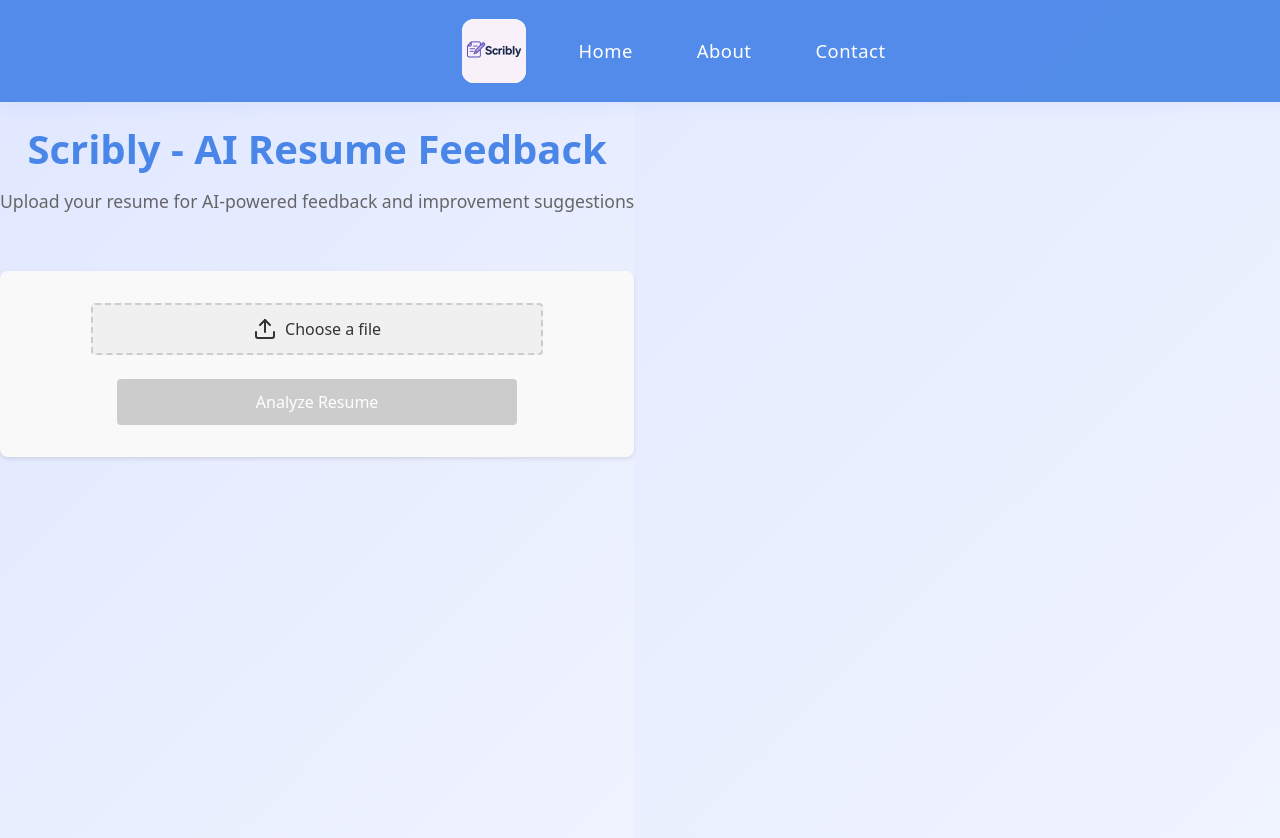
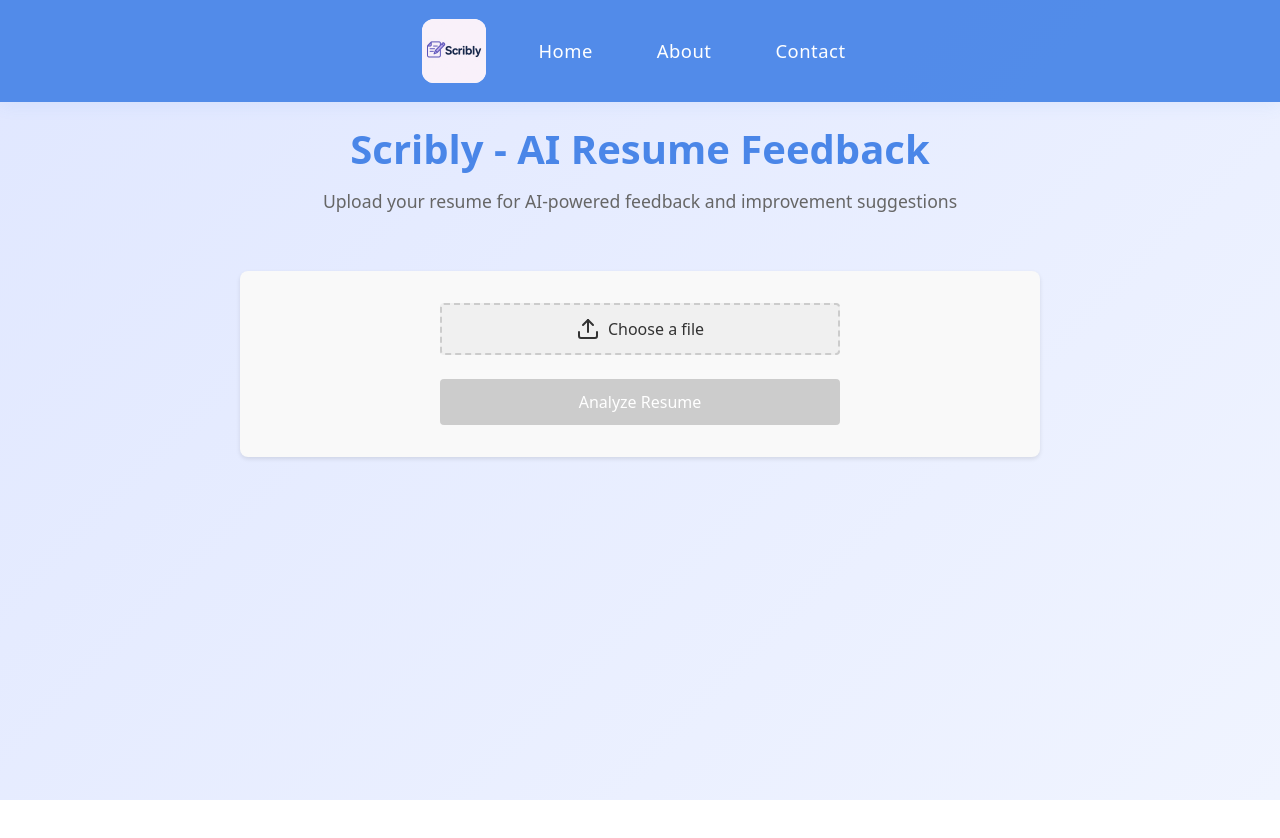
Before and after one commit to jkalski/Scribly, a React (Vite) app in the folder frontend/: page / in a window 1280 px wide. Shown: the top 838 px of the page. After the commit the page ends 800 px from the top, so only its background shows below. Built offline with nearby package versions, Linux system fonts and the light colour scheme.

Commit message:
Update styles and layout for header, PDF viewer, and analysis section

```diff
--- a/frontend/src/Analysis.css
+++ b/frontend/src/Analysis.css
@@ -7,9 +7,10 @@
     padding: 1.5rem;
     border-radius: 12px;
     box-shadow: 0 4px 12px rgba(0, 0, 0, 0.1);
-    height: min-content;
+    overflow-y: auto;
     max-height: 800px;
-    overflow-y: auto;
+    width: 100%;
+    box-sizing: border-box;
   }
 
   .analysis-header {
@@ -19,6 +20,7 @@
     margin-bottom: 1.5rem;
     padding-bottom: 1rem;
     border-bottom: 1px solid #e0e0e0;
+    width: 100%;
   }
 
   .analysis-title {
@@ -36,6 +38,8 @@
     justify-content: space-between;
     align-items: center;
     transition: all 0.3s ease;
+    width: 100%;
+    box-sizing: border-box;
   }
 
   .score-card.score-high {
@@ -80,6 +84,8 @@
     display: flex;
     border-bottom: 1px solid #e0e0e0;
     margin-bottom: 1rem;
+    width: 100%;
+    box-sizing: border-box;
   }
 
   .tab-button {
@@ -90,6 +96,8 @@
     border: none;
     cursor: pointer;
     transition: all 0.2s ease;
+    flex: 1;
+    max-width: 50%;
   }
 
   .tab-button:hover {
@@ -112,6 +120,7 @@
     margin-bottom: 1rem;
     padding-bottom: 0.5rem;
     border-bottom: 1px solid #eaeaea;
+    width: 100%;
   }
 
   .section-title svg {
@@ -130,6 +139,9 @@
 
   .analysis-list {
     margin-bottom: 1.5rem;
+    width: 100%;
+    padding-left: 0;
+    list-style-type: none;
   }
 
   .analysis-item {
@@ -137,6 +149,8 @@
     padding: 0.75rem;
     border-bottom: 1px solid #f0f0f0;
     transition: background-color 0.2s;
+    width: 100%;
+    box-sizing: border-box;
   }
 
   .analysis-item:hover {
@@ -161,6 +175,8 @@
     box-shadow: 0 2px 4px rgba(0, 0, 0, 0.05);
     border-left: 3px solid;
     transition: transform 0.2s, box-shadow 0.2s;
+    width: 100%;
+    box-sizing: border-box;
   }
 
   .annotation-item:hover {
@@ -260,6 +276,28 @@
     font-size: 0.9rem;
   }
 
+  .annotation-container {
+    position: absolute;
+    top: 0;
+    left: 0;
+    width: 100%;
+    height: 100%;
+    pointer-events: none;
+    z-index: 5;
+  }
+
+  /* Summary view styling */
+  .summary-view {
+    width: 100%;
+    box-sizing: border-box;
+  }
+
+  /* Detailed analysis styling */
+  .detailed-analysis {
+    width: 100%;
+    box-sizing: border-box;
+  }
+
   /* Responsive adjustments */
   @media (max-width: 768px) {
     .analysis-section {
--- a/frontend/src/App.css
+++ b/frontend/src/App.css
@@ -1,22 +1,89 @@
-/* Base styles */
+/* Reset and base styles */
+*, *::before, *::after {
+  box-sizing: border-box;
+}
+
+body {
+  margin: 0;
+  padding: 0;
+  background: linear-gradient(135deg, #e0e7ff 0%, #f0f4ff 100%);
+  min-height: 100vh;
+  font-family: system-ui, -apple-system, BlinkMacSystemFont, 'Segoe UI', Roboto, Oxygen, Ubuntu, Cantarell, 'Open Sans', 'Helvetica Neue', sans-serif;
+}
+
 #root {
-  max-width: 1600px;
+  width: 100%;
+  max-width: 1280px;
   margin: 0 auto;
-  padding: 1rem;
+  padding: 0;
   text-align: center;
 }
 
+/* App container */
 .App {
-  font-family: system-ui, -apple-system, BlinkMacSystemFont, 'Segoe UI', Roboto, Oxygen, Ubuntu, Cantarell, 'Open Sans', 'Helvetica Neue', sans-serif;
   color: #333;
   min-height: 100vh;
   display: flex;
   flex-direction: column;
-  padding-top: 100px;
+  padding-top: 100px; /* Space for fixed header */
+  width: 100%;
 }
 
+/* Fixed header */
+.main-header {
+  width: 100%; /* Changed from 100vw to prevent horizontal overflow */
+  background: rgba(74, 134, 232, 0.95);
+  color: #fff;
+  display: flex;
+  align-items: center;
+  justify-content: center;
+  padding: 1.2rem 2.5rem;
+  box-shadow: 0 4px 16px rgba(74, 134, 232, 0.08);
+  position: fixed;
+  top: 0;
+  left: 0;
+  right: 0;
+  z-index: 100;
+  margin-bottom: 2rem;
+}
+
+.header-logo {
+  width: 64px;
+  height: 64px;
+  border-radius: 12px;
+  background: #fff;
+  object-fit: contain;
+  margin-right: 2.5rem;
+}
+
+.header-nav {
+  display: flex;
+  gap: 2.5rem;
+}
+
+.header-link {
+  color: #fff;
+  text-decoration: none;
+  font-weight: 500;
+  font-size: 1.15rem;
+  letter-spacing: 0.5px;
+  padding: 0.25rem 0.75rem;
+  border-radius: 6px;
+  transition: background 0.2s, color 0.2s;
+}
+
+.header-link:hover,
+.header-link:focus {
+  background: #fff;
+  color: #4a86e8;
+  text-decoration: none;
+}
+
+/* Typography */
 header {
   margin-bottom: 2rem;
+  width: 100%;
+  padding: 0 1rem;
 }
 
 h1 {
@@ -45,11 +112,13 @@
 
 /* Upload section */
 .upload-section {
+  width: 90%;
+  max-width: 800px;
+  margin: 0 auto 2rem;
   background-color: #f9f9f9;
   padding: 2rem;
   border-radius: 8px;
   box-shadow: 0 2px 4px rgba(0, 0, 0, 0.1);
-  margin-bottom: 2rem;
   display: flex;
   flex-direction: column;
   align-items: center;
@@ -151,11 +220,11 @@
   color: #d32f2f;
   padding: 12px;
   border-radius: 4px;
-  margin-bottom: 1rem;
   font-weight: 500;
   display: flex;
   align-items: center;
   gap: 0.5rem;
+  width: 90%;
   max-width: 800px;
   margin: 0 auto 1.5rem;
 }
@@ -165,8 +234,10 @@
   display: grid;
   grid-template-columns: 1fr 1fr;
   gap: 2rem;
-  width: 100%;
-  align-items: stretch;
+  width: 90%;
+  max-width: 1200px;
+  margin: 0 auto;
+  align-items: start;
   min-height: 600px;
 }
 
@@ -175,8 +246,7 @@
   display: flex;
   flex-direction: column;
   align-items: center;
-  box-sizing: border-box;
-  min-width: 0;
+  width: 100%;
   min-height: 400px;
 }
 
@@ -197,14 +267,16 @@
   align-items: center;
 }
 
+/* We're going to minimize these definitions as they'll be in their own files */
+/* Only keep what's necessary for layout structure */
 .analysis-section {
   background-color: #f5f5f5;
   padding: 1.5rem;
   border-radius: 8px;
   box-shadow: 0 2px 4px rgba(0, 0, 0, 0.1);
   overflow-y: auto;
-  height: 1600px;
-  min-height: 1100px;
+  min-height: 600px;
+  max-height: 800px;
 }
 
 .analysis-content {
@@ -243,6 +315,7 @@
 /* Add some padding at the bottom of the tab content for better UX */
 .tab-content {
   padding-bottom: 40px;
+  width: 100%;
 }
 
 /* Custom scrollbar styling for better UX */
@@ -275,73 +348,51 @@
   .results-container {
     grid-template-columns: 1fr;
   }
-  .pdf-section, .analysis-section {
+
+  .pdf-section,
+  .analysis-section {
     width: 100%;
-    min-height: 300px;
+    max-width: 800px;
+    margin: 0 auto 2rem;
   }
 }
 
 @media (max-width: 768px) {
+  .main-header {
+    flex-direction: column;
+    align-items: flex-start;
+    padding: 1rem;
+  }
+
+  .header-nav {
+    gap: 1.2rem;
+    margin-top: 0.5rem;
+  }
+
+  .header-logo {
+    width: 48px;
+    height: 48px;
+    margin-right: 0;
+  }
+
   .results-container {
     gap: 1rem;
+    width: 95%;
   }
-  .analysis-section, .pdf-section {
+
+  .analysis-section,
+  .pdf-section {
     padding: 1rem;
-    min-height: 200px;
+    min-height: 300px;
   }
+
   h1 {
     font-size: 1.5rem;
   }
-}
 
-.main-header {
-  width: 100vw;
-  background: rgba(74, 134, 232, 0.95);
-  color: #fff;
-  display: flex;
-  align-items: center;
-  justify-content: center;
-  padding: 1.2rem 2.5rem;
-  box-shadow: 0 4px 16px rgba(74, 134, 232, 0.08);
-  border-radius: 0;
-  margin-bottom: 2rem;
-  position: fixed;
-  top: 0;
-  left: 0;
-  right: 0;
-  z-index: 100;
-}
-
-.header-logo {
-  width: 64px;
-  height: 64px;
-  border-radius: 12px;
-  background: #fff;
-  object-fit: contain;
-  margin-right: 2.5rem;
-}
-
-.header-nav {
-  display: flex;
-  gap: 2.5rem;
-}
-
-.header-link {
-  color: #fff;
-  text-decoration: none;
-  font-weight: 500;
-  font-size: 1.15rem;
-  letter-spacing: 0.5px;
-  padding: 0.25rem 0.75rem;
-  border-radius: 6px;
-  transition: background 0.2s, color 0.2s;
-}
-
-.header-link:hover,
-.header-link:focus {
-  background: #fff;
-  color: #4a86e8;
-  text-decoration: none;
+  .upload-section {
+    padding: 1rem;
+  }
 }
 
 @media (max-width: 600px) {
@@ -350,20 +401,15 @@
     align-items: flex-start;
     padding: 1rem;
   }
+
   .header-nav {
     gap: 1.2rem;
     margin-top: 0.5rem;
   }
+
   .header-logo {
     width: 48px;
     height: 48px;
     margin-right: 0;
   }
 }
-
-body, #root {
-  margin: 0;
-  padding: 0;
-  background: linear-gradient(135deg, #e0e7ff 0%, #f0f4ff 100%);
-  min-height: 100vh;
-}
```
Also changed, not shown: frontend/src/PDFViewer.css (+10 -8 lines).
